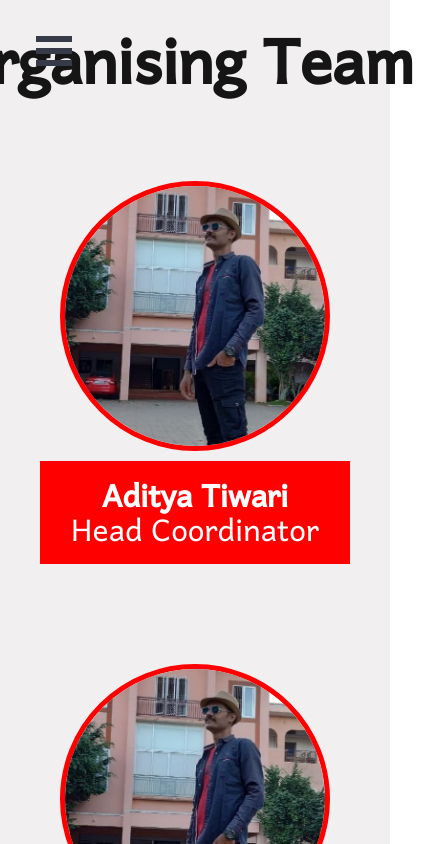
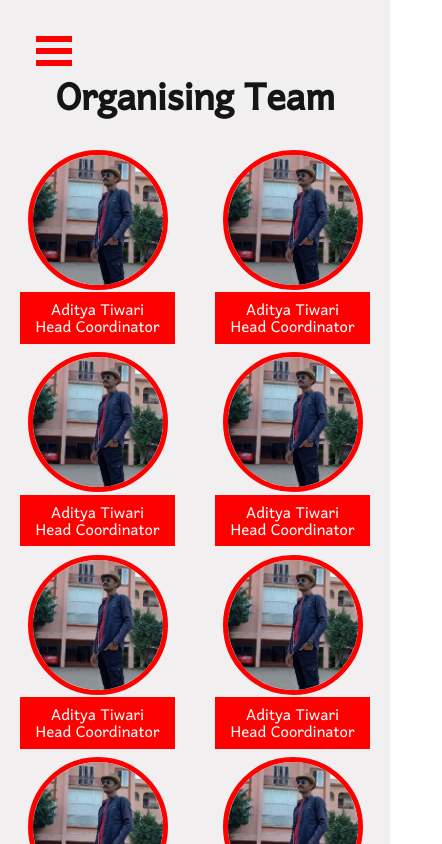
Before and after one commit to TEDxNITRaipur/TEDxNITRR-Website, a React (Create React App) app: page /team in a window 390 px wide. Shown: the top 844 px of the page, 442 px wide, since content can reach past the window. Built offline with nearby package versions, Linux system fonts and the light colour scheme.

Commit message:
minor-changes

```diff
--- a/src/components/MainPage/MainPage.css
+++ b/src/components/MainPage/MainPage.css
@@ -1,7 +1,7 @@
 #mainpage {
     margin: 0px;
     font-family: 'Poppins', sans-serif;
-    background-color: #F1EFEF;
+    /* background-color: #F1EFEF; */
 }
 
 
--- a/src/components/NavbarSm/NavbarSm.js
+++ b/src/components/NavbarSm/NavbarSm.js
@@ -12,7 +12,7 @@ const NavbarSm = () => {
       top: '36px'
     },
     bmBurgerBars: {
-      background: '#373a47'
+      background: 'red'
     },
     bmBurgerBarsHover: {
       background: '#a90000'
--- a/src/components/Teams/Teams.css
+++ b/src/components/Teams/Teams.css
@@ -73,20 +73,104 @@
 } */
 .teams-card-details:hover{
     transform: scale(1.2);
-    background-color: rgb(157, 0, 0);
+    /* background-color: rgb(157, 0, 0); */
 }
 .teams-card-img:hover{
-    border: 10px solid rgb(157, 0, 0);
+    /* border: 10px solid rgb(157, 0, 0); */
     transform: scale(1.2);
 
 }
 .teams-heading{
-width: 494px;
-height: 136px;
+width: 30.875rem;
+height: 8.5rem;
 font-family: 'Harmattan';
 font-style: normal;
 font-weight: 700;
-font-size: 80px;
-line-height: 136px;
+font-size: 5rem;
+line-height: 8.5rem;
 color: #161515;
+text-align: center;
 }
+
+@media only screen and (max-width: 992px){
+    .teams-heading{
+
+        width: 20.875rem;
+        height: 5.5rem;
+        font-family: 'Harmattan';
+        font-style: normal;
+        font-weight: 600;
+        font-size: 3rem;
+        line-height: 12.5rem;
+        color: #161515;
+        text-align: center;
+        margin-bottom: 3.5rem;
+        }
+
+    .teams-card-container{
+        margin: -7px;
+    }
+    .teams-body{
+        display: flex;
+        flex-wrap: wrap;
+        justify-content: space-around;
+    }
+    .teams-card-container{
+        display: flex;
+        flex-direction: column;
+        justify-content: center;
+        text-align: center;
+        margin: -7px;
+        /* border-radius: 10px; */
+    }
+
+    .teams-card-details{
+        margin: auto;
+        margin-top: 2.5px;
+        margin-bottom: 10px;
+        width: 155px;
+        height: 51.5px;
+        background: red;
+        opacity: 1;
+        transition: transform .4s;
+
+        /* border-radius: 20px; */
+        /* border-bottom-left-radius: 7%;
+        border-bottom-right-radius: 7%; */
+        display: flex;
+        flex-direction: column;
+
+    }
+    .teams-card-name{
+        font-family: 'Harmattan';
+        font-style: normal;
+        font-weight: 300;
+        font-size: 20px;
+        line-height: 0;
+        color: #ffff;
+        margin-top:19px;
+    }
+    .teams-card-desgn{
+        font-family: 'Harmattan';
+        font-style: normal;
+        font-weight: 200;
+        font-size: 20px;
+        line-height: normal;
+        color: #ffff;
+        margin-bottom: 0px;
+    }
+    .teams-card-img{
+        margin: 12.5px;
+        width: 130px;
+        margin-bottom: 0px;
+        height: 130px;
+        /* border-top-left-radius: 5%;
+        border-top-right-radius: 5%;
+        border-radius: 50%; */
+        transition: transform .4s;
+        border: 5px solid red;
+        border-radius: 50%;
+        z-index: 2;
+
+    }
+}
```
